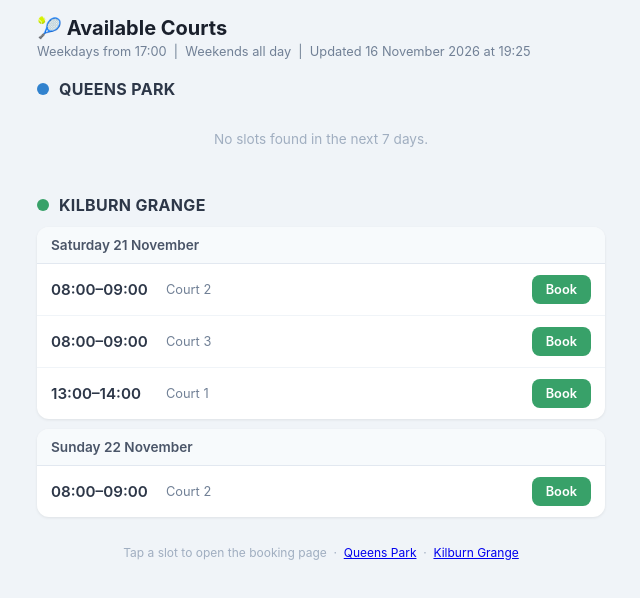
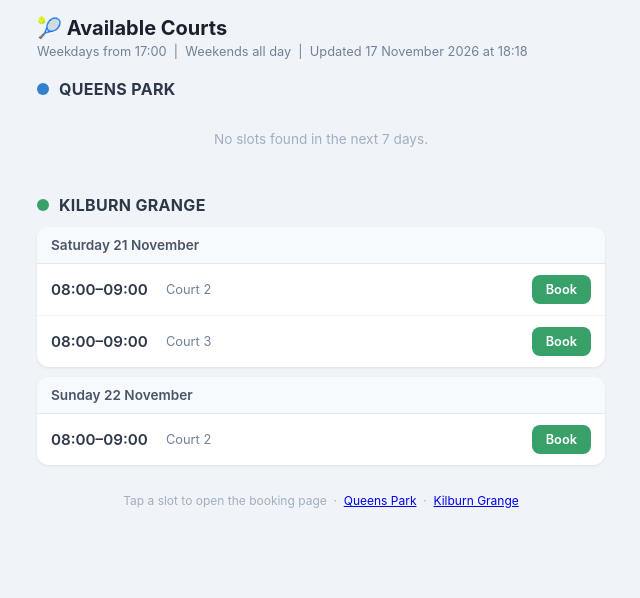
Before and after one commit to Oliver-Picot/tennis-courts, a plain HTML site: page index.html in a window 1280 px wide. Shown: the whole page, without its empty margins (319-959 px from the left). Drawn offline with Linux system fonts and the light colour scheme.

Commit message:
Update court availability 2026-11-17 18:18 UTC

```diff
--- a/index.html
+++ b/index.html
@@ -126,11 +126,10 @@ footer {
 </head>
 <body>
 <h1>🎾 Available Courts</h1>
-<p class="subtitle">Weekdays from 17:00 &nbsp;|&nbsp; Weekends all day &nbsp;|&nbsp; Updated 16 November 2026 at 19:25</p>
+<p class="subtitle">Weekdays from 17:00 &nbsp;|&nbsp; Weekends all day &nbsp;|&nbsp; Updated 17 November 2026 at 18:18</p>
 <section class="venue-section venue-qp"><div class="venue-header"><div class="venue-dot"></div><span class="venue-name">Queens Park</span></div><p class="empty">No slots found in the next 7 days.</p></section>
 <section class="venue-section venue-kg"><div class="venue-header"><div class="venue-dot"></div><span class="venue-name">Kilburn Grange</span></div><div class="day-block"><div class="day-header">Saturday 21 November</div><div class="slot-row"><span class="slot-time">08:00–09:00</span><span class="slot-court">Court 2</span><a class="book-btn" href="https://camdenactive.camden.gov.uk/courses/book.aspx?fdCourseEventId=203&fdDate=21/11/2026&fdTime=08" target="_blank" rel="noopener">Book</a></div>
-<div class="slot-row"><span class="slot-time">08:00–09:00</span><span class="slot-court">Court 3</span><a class="book-btn" href="https://camdenactive.camden.gov.uk/courses/book.aspx?fdCourseEventId=207&fdDate=21/11/2026&fdTime=08" target="_blank" rel="noopener">Book</a></div>
-<div class="slot-row"><span class="slot-time">13:00–14:00</span><span class="slot-court">Court 1</span><a class="book-btn" href="https://camdenactive.camden.gov.uk/courses/book.aspx?fdCourseEventId=202&fdDate=21/11/2026&fdTime=13" target="_blank" rel="noopener">Book</a></div></div>
+<div class="slot-row"><span class="slot-time">08:00–09:00</span><span class="slot-court">Court 3</span><a class="book-btn" href="https://camdenactive.camden.gov.uk/courses/book.aspx?fdCourseEventId=207&fdDate=21/11/2026&fdTime=08" target="_blank" rel="noopener">Book</a></div></div>
 <div class="day-block"><div class="day-header">Sunday 22 November</div><div class="slot-row"><span class="slot-time">08:00–09:00</span><span class="slot-court">Court 2</span><a class="book-btn" href="https://camdenactive.camden.gov.uk/courses/book.aspx?fdCourseEventId=203&fdDate=22/11/2026&fdTime=08" target="_blank" rel="noopener">Book</a></div></div></section>
 <footer>Tap a slot to open the booking page &nbsp;·&nbsp; <a href="https://clubspark.lta.org.uk/QueensParkTennisCourts/Booking/BookByDate">Queens Park</a> &nbsp;·&nbsp; <a href="https://camdenactive.camden.gov.uk/courses/detail/178/kilburn-grange-tennis-court-1/">Kilburn Grange</a></footer>
 </body>
```
